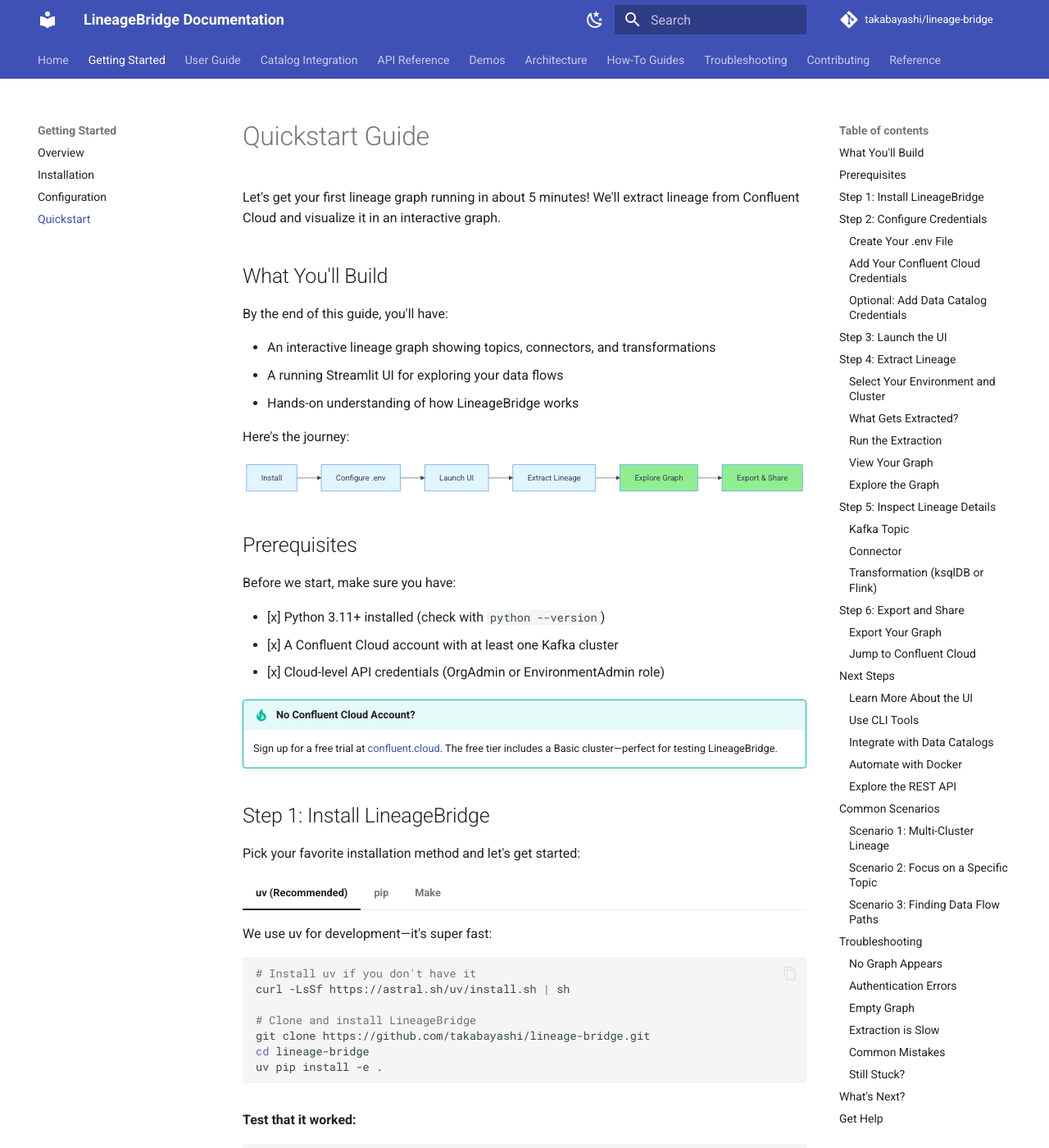
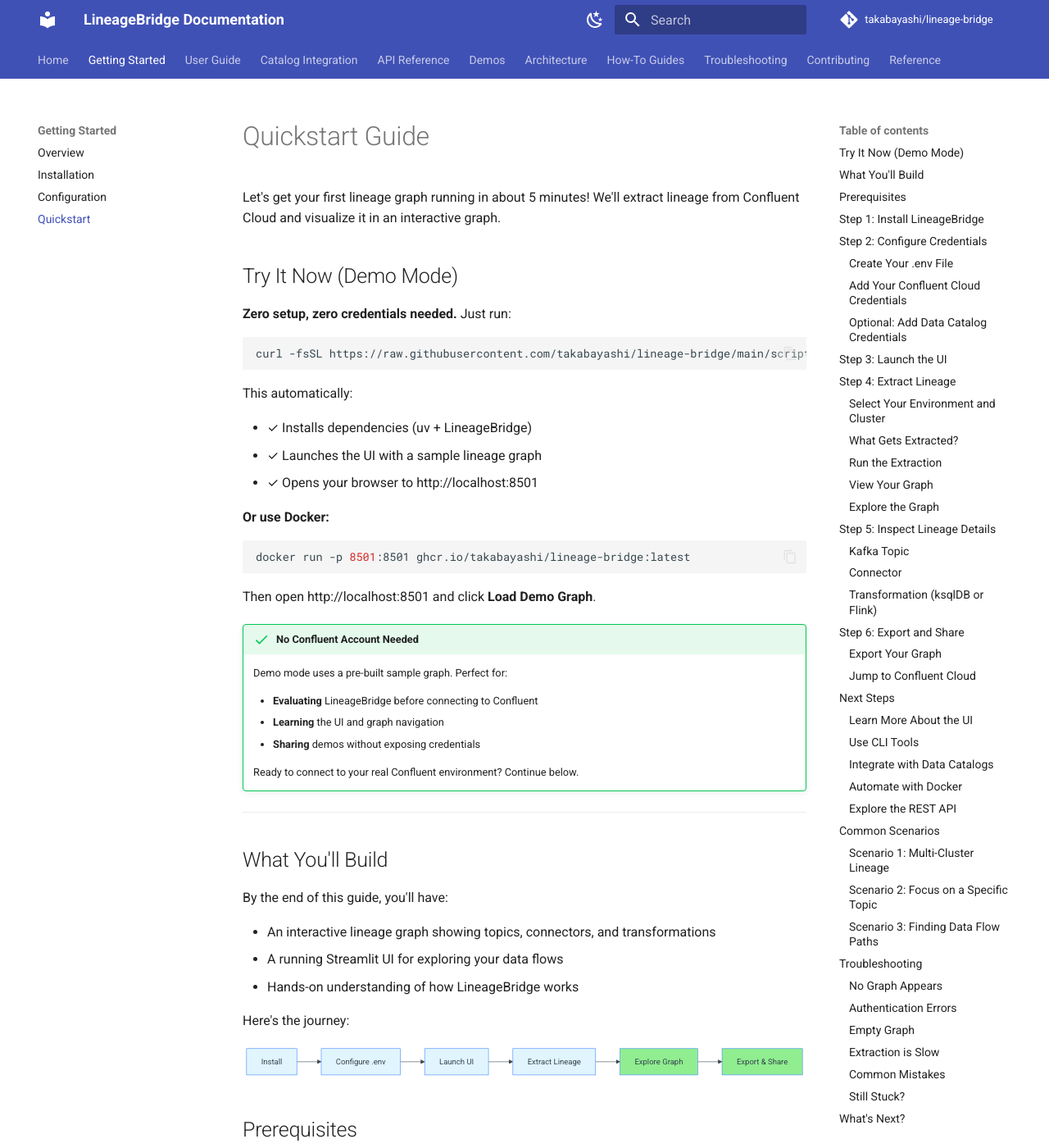
Before and after one commit to takabayashi/lineage-bridge, an MkDocs documentation site: the page built from docs/getting-started/quickstart.md, in a window 1280 px wide and 1400 px high. Shown: the whole window at 82% size. Built offline with MkDocs 1.6.1 and Material for MkDocs 9.7.7, drawn with Linux system fonts in a browser that asks for light colours; comment, search, counter and statistics services are not loaded; the version menu is left out.

Commit message:
feat: add one-line quickstart for Warpstream/Onyx-style demo
Adds a curl-to-bash quickstart script that auto-installs LineageBridge
and launches in demo mode with zero configuration.

Changes:
- scripts/quickstart.sh: auto-installer (uv + deps + UI launch)
- Makefile: add `make quickstart` target
- README.md: add "Try It Now" section with one-liner + comparison table
- docs/index.md: prominent one-liner callout at top
- docs/getting-started/quickstart.md: demo mode section
- docs/user-guide/cli-tools.md: quickstart script reference

Features:
- Auto-installs uv if missing
- Clones to ~/.lineage-bridge (isolated, non-intrusive)
- Updates on re-run (git pull)
- Launches UI in demo mode (sample data, no credentials)
- Auto-opens browser to http://localhost:8501

Usage:
  curl -fsSL https://raw.githubusercontent.com/takabayashi/lineage-bridge/main/scripts/quickstart.sh | bash

Or locally:
  make quickstart

Co-Authored-By: Claude Sonnet 4.5 <noreply@anthropic.com>

````diff
--- a/docs/getting-started/quickstart.md
+++ b/docs/getting-started/quickstart.md
@@ -1,6 +1,39 @@
 # Quickstart Guide
 
 Let's get your first lineage graph running in about 5 minutes! We'll extract lineage from Confluent Cloud and visualize it in an interactive graph.
+
+## Try It Now (Demo Mode)
+
+**Zero setup, zero credentials needed.** Just run:
+
+```bash
+curl -fsSL https://raw.githubusercontent.com/takabayashi/lineage-bridge/main/scripts/quickstart.sh | bash
+```
+
+This automatically:
+
+- ✓ Installs dependencies (uv + LineageBridge)
+- ✓ Launches the UI with a sample lineage graph
+- ✓ Opens your browser to http://localhost:8501
+
+**Or use Docker:**
+
+```bash
+docker run -p 8501:8501 ghcr.io/takabayashi/lineage-bridge:latest
+```
+
+Then open http://localhost:8501 and click **Load Demo Graph**.
+
+!!! success "No Confluent Account Needed"
+    Demo mode uses a pre-built sample graph. Perfect for:
+
+    - **Evaluating** LineageBridge before connecting to Confluent
+    - **Learning** the UI and graph navigation
+    - **Sharing** demos without exposing credentials
+
+    Ready to connect to your real Confluent environment? Continue below.
+
+---
 
 ## What You'll Build
 
````
Also changed, not shown: README.md (+33 -0 lines), docs/index.md (+20 -1 lines), docs/user-guide/cli-tools.md (+17 -1 lines), 2 other files.
